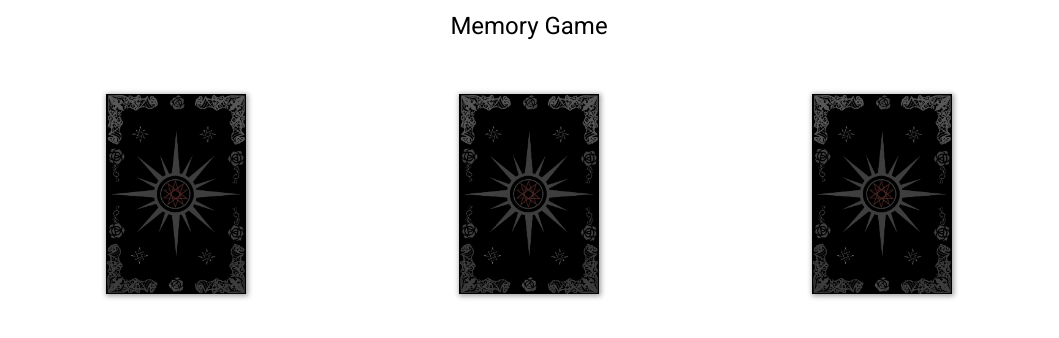
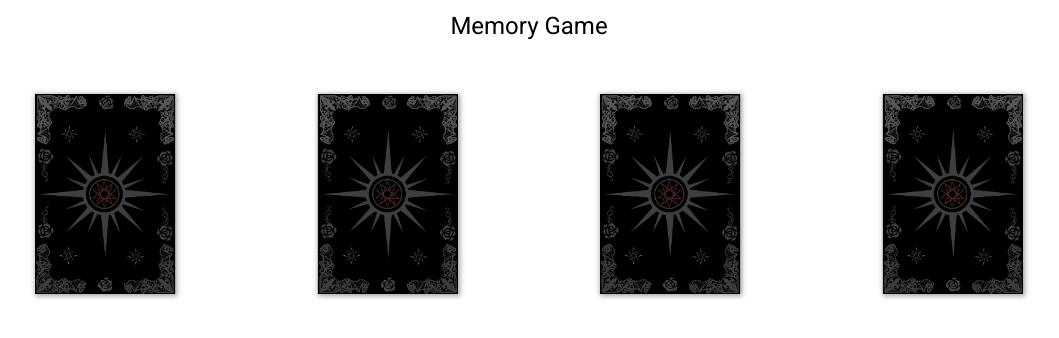
Before and after one commit to ArthurTerozendi/memory-game, an Angular app: page / in a window 1280 px wide. Shown: the top 338 px of the page, without its empty margins (111-1170 px from the left). Built offline with nearby package versions, Linux system fonts and the light colour scheme.

Commit message:
card entity

```diff
--- a/src/app/app.component.html
+++ b/src/app/app.component.html
@@ -4,6 +4,6 @@
 <div class="content">
   <app-card
     *ngFor="let card of cards"
-    [frontsideContent]="card.front"
+    [card]="card"
   ></app-card>
 </div>
--- a/src/app/app.component.ts
+++ b/src/app/app.component.ts
@@ -1,4 +1,5 @@
 import { Component } from '@angular/core';
+import { Card } from './components/card/interfaces/card.entity';
 
 @Component({
   selector: 'app-root',
@@ -7,15 +8,30 @@ import { Component } from '@angular/core';
 })
 export class AppComponent {
   title = 'memory-game';
-  cards = [
+  cards: Card[] = [
     {
-      front: 'front 1',
+      id: '1',
+      content: '🤣',
+      flipped: false,
+      found: false,
     },
     {
-      front: 'front 2',
+      id: '2',
+      content: '🤣',
+      flipped: false,
+      found: false,
     },
     {
-      front: 'front 3',
+      id: '3',
+      content: '😍',
+      flipped: false,
+      found: false,
+    },
+    {
+      id: '4',
+      content: '😍',
+      flipped: false,
+      found: false,
     },
   ];
 }
--- a/src/app/components/card/card.component.html
+++ b/src/app/components/card/card.component.html
@@ -7,7 +7,7 @@
       />
     </div>
     <div class="content card-front">
-      <h2>{{ frontsideContent }}</h2>
+      {{ card.content }}
     </div>
   </div>
 </div>
--- a/src/app/components/card/card.component.scss
+++ b/src/app/components/card/card.component.scss
@@ -37,6 +37,7 @@
     background-color: #212121;
     color: white;
     transform: rotateY(180deg);
+    font-size: 8em;
 }
 
 img {
--- a/src/app/components/card/card.component.ts
+++ b/src/app/components/card/card.component.ts
@@ -1,4 +1,4 @@
-import { Component, Input, OnInit } from '@angular/core';
+import { Component, EventEmitter, Input, OnInit, Output } from '@angular/core';
 import {
   trigger,
   state,
@@ -6,6 +6,7 @@ import {
   transition,
   animate,
 } from '@angular/animations';
+import { Card } from './interfaces/card.entity';
 
 @Component({
   selector: 'app-card',
@@ -31,13 +32,16 @@ import {
   ],
 })
 export class CardComponent implements OnInit {
-  @Input() frontsideContent = '';
-  flippedCard = 'inactive';
+  @Input() card = new Card();
+  @Output() clickEvent: EventEmitter<Card> = new EventEmitter();
+
+  flippedCard = this.card.flipped ? 'active' : 'inactive';
   constructor() {}
 
   ngOnInit(): void {}
 
   flipCard() {
     this.flippedCard = this.flippedCard == 'inactive' ? 'active' : 'inactive';
+    this.clickEvent.emit(this.card);
   }
 }
--- /dev/null
+++ b/src/app/components/card/interfaces/card.entity.ts
@@ -0,0 +1,6 @@
+export class Card {
+  id = '';
+  content = '';
+  flipped = false;
+  found = false;
+}
```
